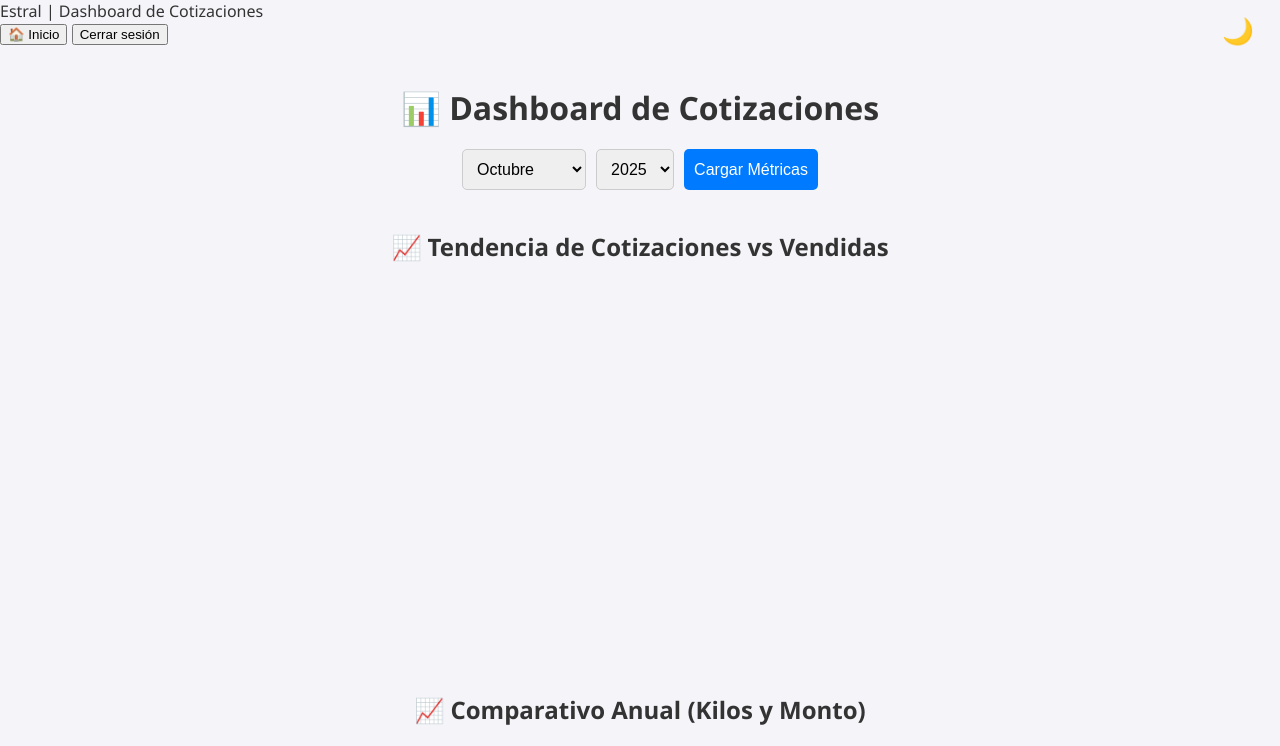
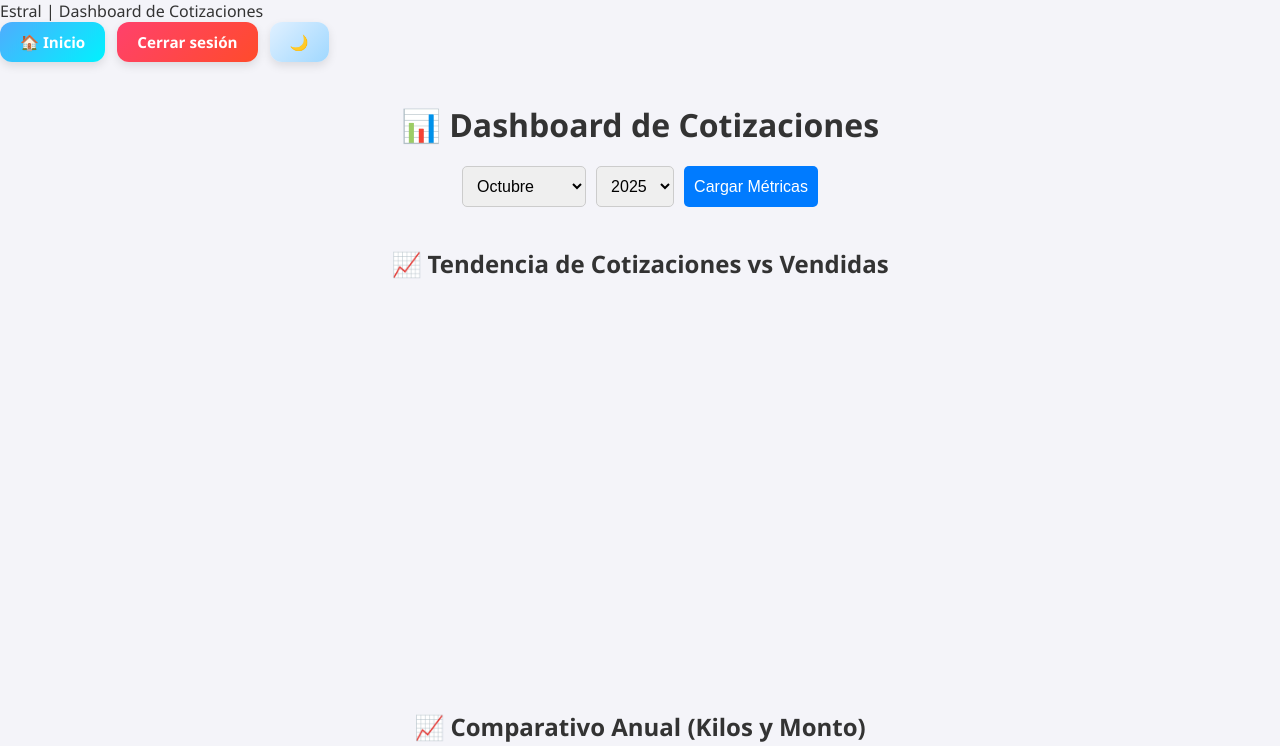
Before and after one commit to Alejandro-Ramirez-Gutierrez/estral_module, a FastAPI app: template templates/cotizaciones.html in a window 1280 px wide. Shown: the top 746 px of the page. Run offline with FastAPI, Linux system fonts and the light colour scheme; the template is opened without the code that fills it, so the values that code supplies are empty; a map, chart or similar area stays blank.

Commit message:
SE AGREGAN CAMBIOS EN COTIZACIONES

```diff
--- a/templates/cotizaciones.html
+++ b/templates/cotizaciones.html
@@ -27,6 +27,8 @@
     --dark-border: #444;
 }
 
+/* ======================== */
+/* BODY & THEME */
 body {
     font-family: 'Segoe UI', Arial, sans-serif;
     margin: 0;
@@ -39,22 +41,101 @@ body.dark {
     color: var(--dark-text);
 }
 
-.container { max-width: 1200px; margin: auto; padding: 20px; position: relative; }
-h1 { text-align: center; margin-bottom: 20px; font-weight: 700; }
+/* ======================== */
+/* NAVBAR */
+.navbar {
+    display: flex;
+    justify-content: space-between;
+    align-items: center;
+    padding: 12px 24px;
+    background: rgba(255,255,255,0.8);
+    backdrop-filter: blur(10px);
+    border-radius: 12px;
+    margin: 10px 20px;
+    box-shadow: 0 8px 20px rgba(0,0,0,0.1);
+    transition: background 0.3s, color 0.3s;
+}
+body.dark .navbar {
+    background: rgba(36, 37, 38, 0.85);
+    box-shadow: 0 8px 20px rgba(0,0,0,0.5);
+}
+.navbar .logo {
+    font-weight: 700;
+    font-size: 1.2rem;
+    color: var(--primary);
+    transition: color 0.3s;
+}
+body.dark .navbar .logo { color: #66b2ff; }
+.nav-buttons {
+    display: flex;
+    gap: 12px;
+    align-items: center;
+}
 
-.theme-toggle {
-    position: absolute;
-    top: 15px;
-    right: 20px;
-    background: none;
+/* ======================== */
+/* BOTONES NAVBAR MEJORADOS */
+.nav-buttons button {
+    font-family: 'Segoe UI', Arial, sans-serif;
+    font-weight: 600;
+    font-size: 0.95rem;
+    padding: 10px 20px;
+    border-radius: 12px;
     border: none;
     cursor: pointer;
-    font-size: 1.6rem;
-    transition: transform 0.2s;
+    transition: all 0.3s ease;
+    box-shadow: 0 4px 10px rgba(0,0,0,0.1);
 }
-.theme-toggle:hover { transform: scale(1.2); }
 
-/* Formulario */
+/* Botón Inicio */
+.nav-buttons button:first-child {
+    background: linear-gradient(135deg, #4facfe 0%, #00f2fe 100%);
+    color: #fff;
+}
+.nav-buttons button:first-child:hover {
+    background: linear-gradient(135deg, #00f2fe 0%, #4facfe 100%);
+    transform: translateY(-3px) scale(1.05);
+    box-shadow: 0 8px 15px rgba(0,0,0,0.2);
+}
+
+/* Botón Cerrar Sesión */
+.nav-buttons button:nth-child(2) {
+    background: linear-gradient(135deg, #ff416c 0%, #ff4b2b 100%);
+    color: #fff;
+}
+.nav-buttons button:nth-child(2):hover {
+    background: linear-gradient(135deg, #ff4b2b 0%, #ff416c 100%);
+    transform: translateY(-3px) scale(1.05);
+    box-shadow: 0 8px 15px rgba(0,0,0,0.2);
+}
+
+/* Botón toggle de tema */
+.theme-toggle {
+    font-size: 1.4rem;
+    padding: 6px 12px;
+    border-radius: 50%;
+    border: 2px solid #007bff;
+    background: linear-gradient(135deg, #e0f0ff 0%, #a0d8ff 100%);
+    transition: all 0.3s ease;
+}
+.theme-toggle:hover {
+    transform: rotate(20deg) scale(1.2);
+    border-color: #0056b3;
+    background: linear-gradient(135deg, #a0d8ff 0%, #e0f0ff 100%);
+}
+
+/* ======================== */
+/* CONTAINER & HEADINGS */
+.container {
+    max-width: 1200px;
+    margin: auto;
+    padding: 20px;
+    position: relative;
+}
+h1 { text-align: center; margin-bottom: 20px; font-weight: 700; }
+h2 { text-align: center; margin-top: 40px; }
+
+/* ======================== */
+/* FORMULARIO FECHA */
 .date-form {
     display: flex;
     justify-content: center;
@@ -81,8 +162,13 @@ body.dark .date-form select, body.dark .date-form button {
 }
 .date-form button:hover { background-color: #0056b3; }
 
-/* KPI */
-.kpi-grid { display: grid; grid-template-columns: repeat(auto-fit, minmax(220px, 1fr)); gap: 20px; }
+/* ======================== */
+/* KPI GRID */
+.kpi-grid {
+    display: grid;
+    grid-template-columns: repeat(auto-fit, minmax(220px, 1fr));
+    gap: 20px;
+}
 .kpi-card {
     background: var(--light-card);
     border-radius: 12px;
@@ -95,6 +181,8 @@ body.dark .kpi-card { background: var(--dark-card); }
 .kpi-card:hover { transform: translateY(-4px); box-shadow: 0 6px 18px rgba(0,0,0,0.15); }
 .kpi-title { font-weight: bold; margin-bottom: 8px; }
 .kpi-value { font-size: 2rem; font-weight: bold; margin-bottom: 5px; }
+
+/* Colores KPI */
 .abierta { border-top: 4px solid var(--info); }
 .cerrada { border-top: 4px solid var(--success); }
 .entregada-tiempo { border-top: 4px solid var(--warning); }
@@ -103,7 +191,8 @@ body.dark .kpi-card { background: var(--dark-card); }
 .vendida { border-top: 4px solid #6610f2; }
 .total-general { border-top: 4px solid var(--dark); cursor: default !important; }
 
-/* Tabla */
+/* ======================== */
+/* TABLAS */
 .table-search { text-align: right; margin-bottom: 10px; }
 .table-search input {
     padding: 8px 12px;
@@ -116,7 +205,14 @@ body.dark .table-search input {
     border: 1px solid var(--dark-border);
     color: var(--dark-text);
 }
-table { width: 100%; border-collapse: collapse; min-width: 900px; border-radius: 10px; overflow: hidden; box-shadow: 0 4px 10px rgba(0,0,0,0.05); }
+table {
+    width: 100%;
+    border-collapse: collapse;
+    min-width: 900px;
+    border-radius: 10px;
+    overflow: hidden;
+    box-shadow: 0 4px 10px rgba(0,0,0,0.05);
+}
 thead tr { background: var(--primary); color: #fff; }
 tbody tr { background: var(--light-card); transition: background 0.2s; }
 tbody tr:hover { background: #e9f3ff; }
@@ -129,14 +225,23 @@ th, td { padding: 10px 12px; border-bottom: 1px solid #ddd; text-align: left; fo
 .chip-info { background: var(--info); }
 .chip-warning { background: var(--warning); color: #222; }
 .chip-danger { background: var(--danger); }
+
 .progress-container { background: #e9ecef; border-radius: 8px; height: 10px; overflow: hidden; }
 .progress-bar { height: 100%; background: var(--primary); width: 0; transition: width 1s ease-in-out; }
 
-/* Modal */
+/* ======================== */
+/* MODAL */
 #detalleModal { display:none; position:fixed; top:0; left:0; width:100%; height:100%; background:rgba(0,0,0,0.5); justify-content:center; align-items:center; z-index:999; }
 #detalleModal .modal-content {
-    background: var(--light-card); border-radius:12px; max-width:950px; width:90%; max-height:80%;
-    overflow:auto; padding:20px; position:relative; box-shadow:0 8px 24px rgba(0,0,0,0.2);
+    background: var(--light-card);
+    border-radius:12px;
+    max-width:950px;
+    width:90%;
+    max-height:80%;
+    overflow:auto;
+    padding:20px;
+    position:relative;
+    box-shadow:0 8px 24px rgba(0,0,0,0.2);
     transition: background 0.3s, color 0.3s;
 }
 body.dark #detalleModal .modal-content { background: var(--dark-card); color: var(--dark-text); }
@@ -146,73 +251,22 @@ body.dark #detalleModal .modal-content { background: var(--dark-card); color: va
 #cerrarModal { position:absolute; top:10px; right:15px; font-size:1.5rem; border:none; background:none; cursor:pointer; color: var(--light-text); }
 body.dark #cerrarModal { color: var(--dark-text); }
 
-table { width: 100%; border-collapse: collapse; min-width: 900px; border-radius: 10px; overflow: hidden; box-shadow: 0 4px 10px rgba(0,0,0,0.05); }
-
-/* ============================================================== */
-/* 📱 MEDIA QUERIES PARA RESPONSIVE DESIGN (MÓVIL) 📱 */
-/* ============================================================== */
-
+/* ======================== */
+/* RESPONSIVE / MOBILE */
 @media (max-width: 768px) {
-
-    /* 1. Contenedor y Títulos */
-    .container {
-        padding: 10px; /* Menos padding en los bordes */
-    }
-
-    h1 {
-        font-size: 1.8rem;
-    }
-
-    /* 2. Formulario de Fecha */
-    .date-form {
-        flex-direction: column; /* Apilar los select y el botón */
-        gap: 10px;
-        margin-bottom: 20px;
-    }
-    .date-form select, .date-form button {
-        width: 100%; /* Ocupar todo el ancho */
-    }
-
-    /* 3. KPI Grid (Los Key Performance Indicators) */
-    .kpi-grid {
-        /* Fuerza a que los KPI se vean en una sola columna */
-        grid-template-columns: 1fr;
-        gap: 15px; /* Espaciado un poco menor */
-    }
-    .kpi-card {
-        padding: 15px;
-    }
-    .kpi-value {
-        font-size: 1.8rem; /* Tamaño de fuente ligeramente más pequeño */
-    }
-
-    /* 4. Tablas (Lista de Cotizaciones) */
-    /* Hacemos que el contenedor de la tabla sea desplazable horizontalmente. */
-    .table-container {
-        overflow-x: auto;
-    }
-
-    /* Nota: La propiedad 'min-width: 900px' en el 'table' original (línea 112)
-       es la clave para que la tabla sea más ancha que la pantalla y se pueda desplazar. */
-
-    /* 5. Gráficas */
-    /* Mantenemos el height fijo, Chart.js maneja la adaptación del width */
-    .container > div > div[style*="height: 350px"],
-    .container > div > div[style*="height: 400px"] {
-        /* Aseguramos que el contenedor de la gráfica no tenga más de 100% de ancho */
-        width: 100% !important;
-    }
-
-    /* 6. Modal de Detalle */
-    #detalleModal .modal-content {
-        width: 95%; /* Ligeramente más grande en móvil */
-        margin: 10px;
-    }
-    #detalleModal th, #detalleModal td {
-        font-size: 0.8rem; /* Fuente más chica en la tabla del modal */
-    }
+    .container { padding: 10px; }
+    h1 { font-size: 1.8rem; }
+    .date-form { flex-direction: column; gap: 10px; margin-bottom: 20px; }
+    .date-form select, .date-form button { width: 100%; }
+    .kpi-grid { grid-template-columns: 1fr; gap: 15px; }
+    .kpi-card { padding: 15px; }
+    .kpi-value { font-size: 1.8rem; }
+    .table-container { overflow-x: auto; }
+    #detalleModal .modal-content { width: 95%; margin: 10px; }
+    #detalleModal th, #detalleModal td { font-size: 0.8rem; }
+    .navbar { flex-direction: column; gap: 10px; padding: 10px; margin: 5px; }
+    .nav-buttons { flex-wrap: wrap; justify-content: center; gap: 8px; }
 }
-
 
 </style>
 </head>
```
